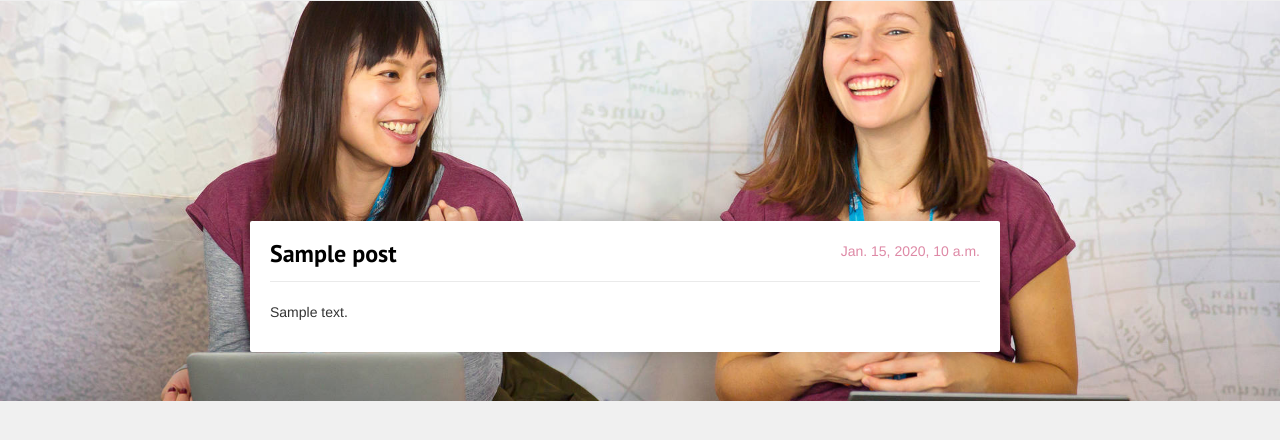
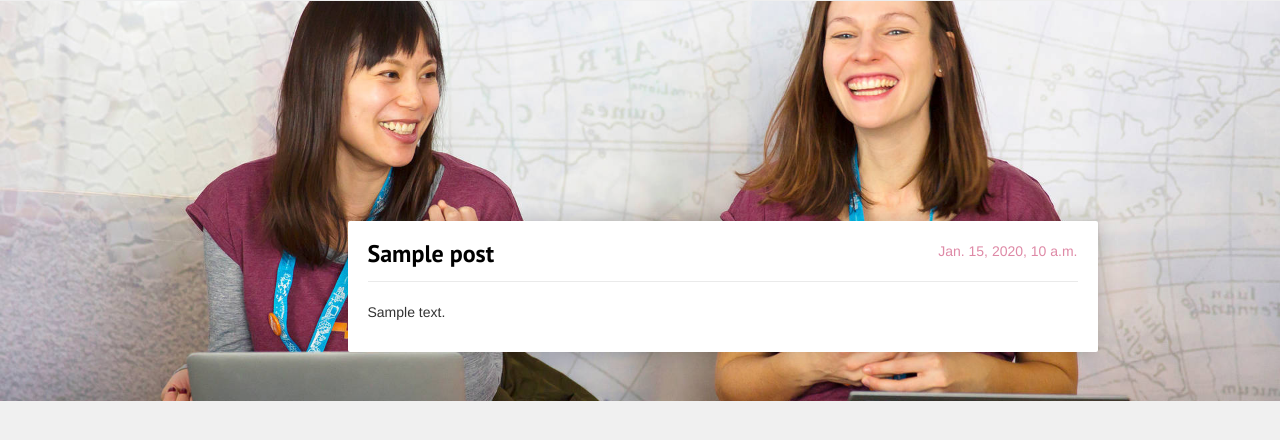
Before and after one commit to laurawacrenier/djangogirls-blog, a Django app: template blog/templates/blog/post_list.html in a window 1280 px wide. Shown: the part 191-631 px from the top of the page. Run offline with Django 3.2, Linux system fonts and the light colour scheme; the template is opened without the code that fills it: values that come from a table or form of the project are taken from there, others are empty; tables that the repository leaves empty hold one stand-in row (values such as "Sample post"); some libraries are stand-ins or nearby versions.

Commit message:
Oops forgot to offset the column

```diff
--- a/blog/templates/blog/post_list.html
+++ b/blog/templates/blog/post_list.html
@@ -25,7 +25,7 @@
         <div>
             <div class="content container">
                 <div class="row">
-                    <div class="col-md-8 col-md-offset-2 posts-list">
+                    <div class="col-md-8 col-md-offset-3 posts-list">
                         {% for post in posts %}
                             <div class="post">
                                 <div class="date">
```
